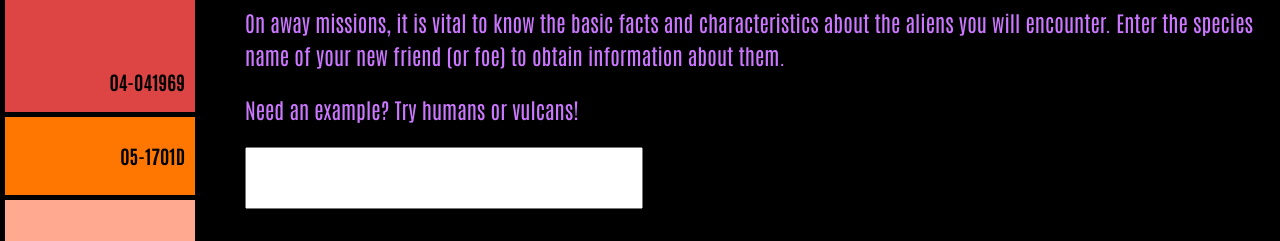
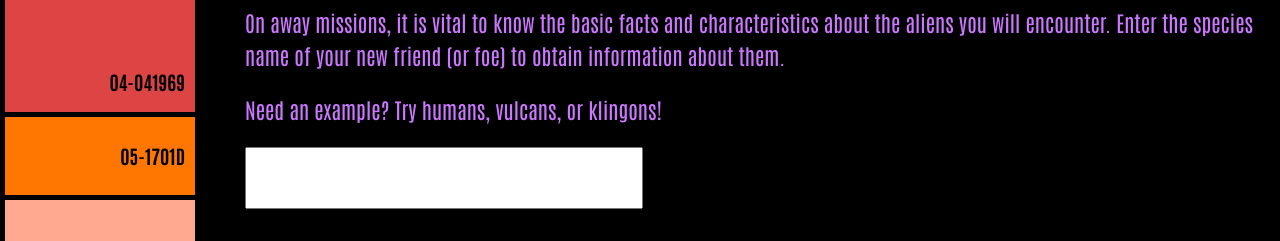
Before and after one commit to stefanintech/star-trek-client, a website: page index.html in a window 1280 px wide. Shown: the part 548-789 px from the top of the page. Drawn offline with nearby package versions, Linux system fonts and the light colour scheme.

Commit message:
add klingsons to p tag

```diff
--- a/index.html
+++ b/index.html
@@ -88,7 +88,7 @@
 
 			<p>On away missions, it is vital to know the basic facts and characteristics about the aliens you will encounter. Enter the species name of your new friend (or foe) to obtain information about them.</p>
 
-			<p>Need an example? Try humans or vulcans!</p>
+			<p>Need an example? Try humans, vulcans, or klingons!</p>
 
 			<input type="text">
 			<div class="buttons">
```
